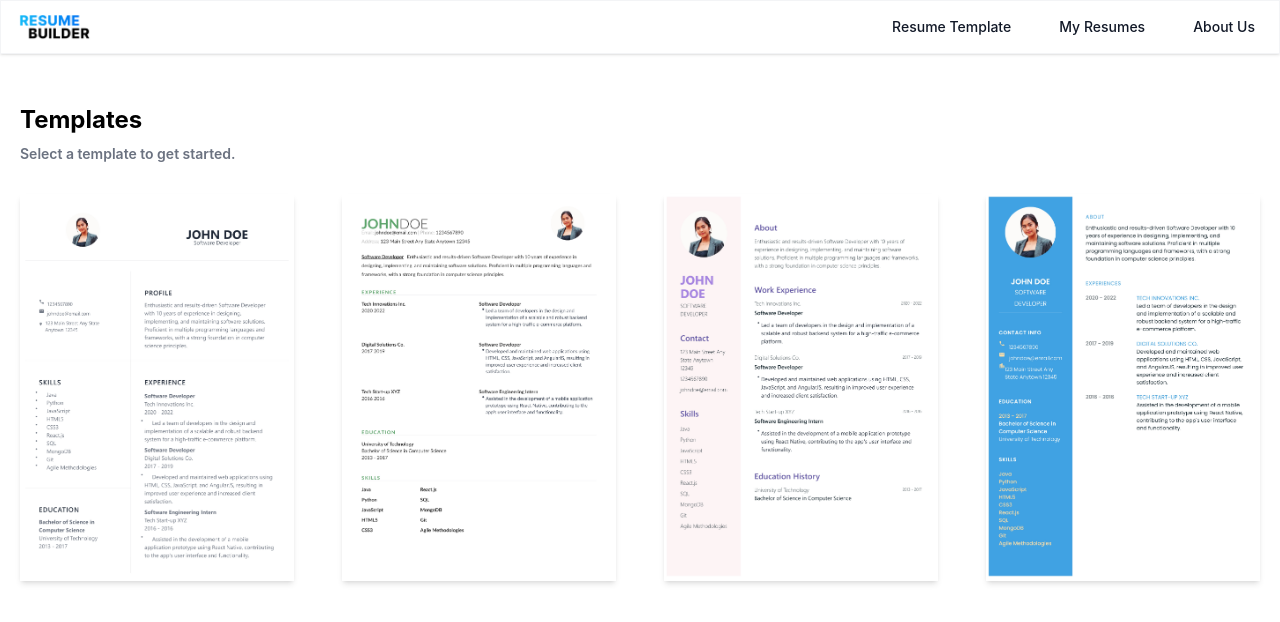
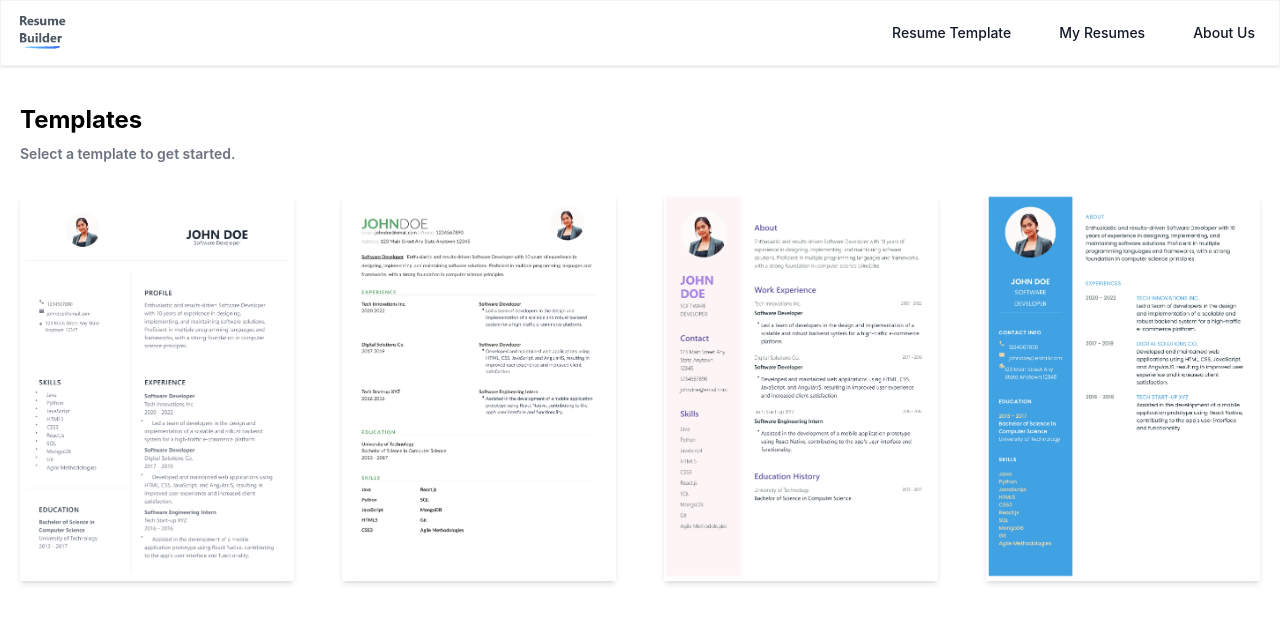
Before and after one commit to parthpatil01/resume-builder, a React (Create React App) app: page / in a window 1280 px wide. Shown: the top 622 px of the page. Built offline with nearby package versions, Linux system fonts and the light colour scheme.

Commit message:
logo change

```diff
--- a/src/components/Header.jsx
+++ b/src/components/Header.jsx
@@ -1,6 +1,6 @@
 import { Link } from 'react-router-dom';
 import { useState } from 'react';
-import logo from '../Assets/logo.png'
+import logo from '../Assets/logo2.png'
 
 function Header() {
 
@@ -18,7 +18,7 @@ function Header() {
                 <div className="flex justify-between md:justify-start items-center">
                     <div className="flex shrink-0">
                         <Link to="/" aria-current="page" className="flex items-center">
-                            <img className="h-7 w-auto" src={logo} alt="" />
+                            <img className="h-10 w-auto" src={logo} alt="" />
                         </Link>
                     </div>
                     {/* Hamburger Button */}
```
Also changed, not shown: src/Assets/logo2.png (added).
